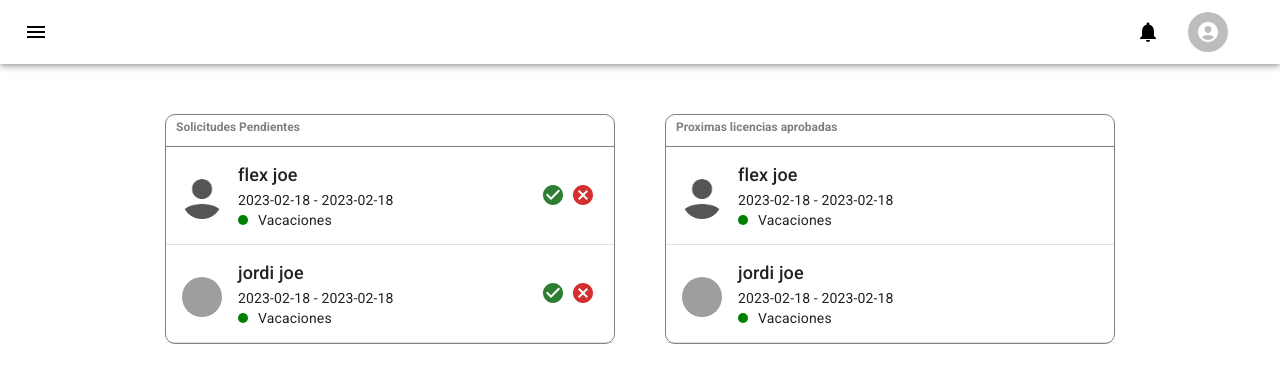
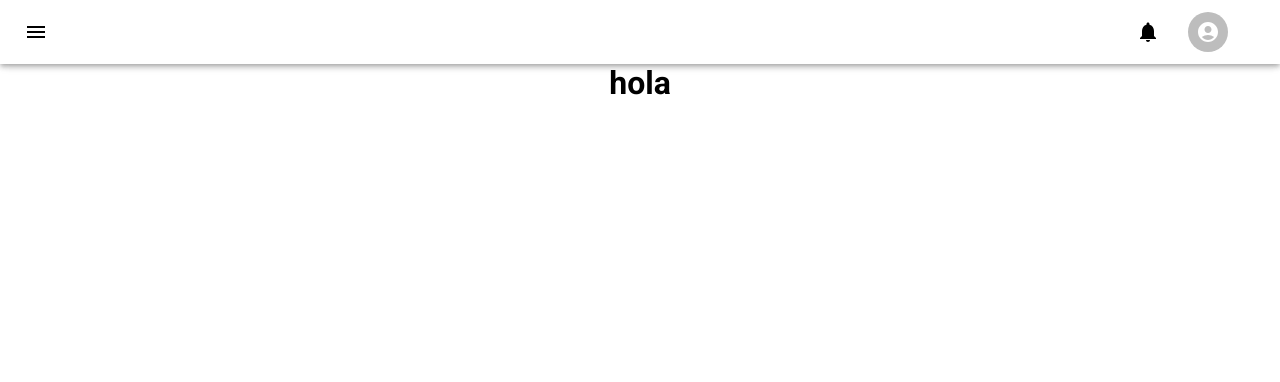
Before and after one commit to PJoaquin-adviters/Proyecto-final-adviters, a React (Create React App) app: page / in a window 1280 px wide. Shown: the top 382 px of the page. Built offline with nearby package versions, Linux system fonts and the light colour scheme; grey boxes are pictures that could not be loaded.

Commit message:
Suma UserTypeContext a App e index

```diff
--- a/src/App.js
+++ b/src/App.js
@@ -1,4 +1,4 @@
-import React, { useState } from "react";
+import React, { useState, useContext } from "react";
 import "./App.css";
 import { BrowserRouter, Routes, Route } from "react-router-dom";
 import LoginPage from "./Pages/LoginPage/LoginPage";
@@ -10,25 +10,22 @@ import Weather from "./components/Weather/Weather";
 import DashboardPageSupervisor from "./Pages/DashboardPageSupervisor/DashboardPageSupervisor";
 import CalendarPage from "./Pages/CalendarPage/CalendarPage";
 import AdministrarUsuariosPage from "./Pages/AdministrarUsuariosPage/AdministrarUsuariosPage";
-import UserContext from "./components/UserContext/UserContext"
+import UserTypeContext from "./context/UserTypeContext";
 
 function App() {
 
-  //id 0 es supervisor, 1 es usuario
-  const [idRol, setIdRol] = useState(0);
+  const {idRol} = useContext(UserTypeContext);
 
   return (
-      <UserContext.Provider value={{idRol, setIdRol}}>
-
         <div className="App">
         <BrowserRouter>
           <Routes>
             <Route path="/login" element={<LoginPage />} />
             <Route path="/" element={<Layout />}>
 
-              {(idRol===0) ?
+              {(idRol === 0) ?
                 <Route index element={<DashboardPageSupervisor />} /> :
-                <Route index element={<h1>Pagina usuario</h1>} />
+                <Route index element={<h1>hola</h1>} />
               }
 
               <Route path="/user" element={<User />} />
@@ -43,7 +40,6 @@ function App() {
           </Routes>
         </BrowserRouter>
         </div>
-      </UserContext.Provider>
   );
 }
 
--- a/src/index.js
+++ b/src/index.js
@@ -3,12 +3,16 @@ import ReactDOM from "react-dom/client";
 import "./index.css";
 import App from "./App";
 import { LoginContextProvider } from "./context/LoginContext";
+import {UserTypeProvider} from "./context/UserTypeContext";
+
 
 const root = ReactDOM.createRoot(document.getElementById("root"));
 root.render(
   <React.StrictMode>
+    <UserTypeProvider>
     <LoginContextProvider>
       <App />
     </LoginContextProvider>
+    </UserTypeProvider>
   </React.StrictMode>
 );
```
